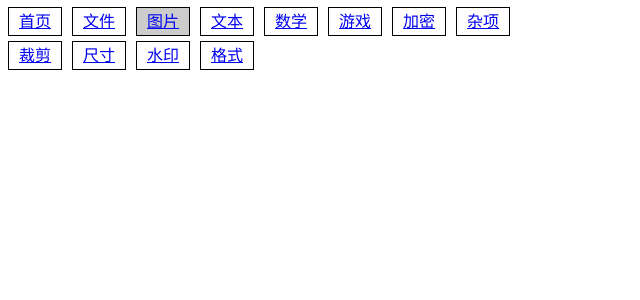
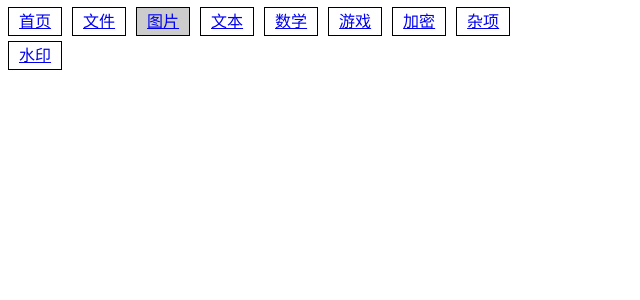
Before and after one commit to GZhonghui/WebTools, a Vue app: page /image in a window 1280 px wide. Shown: the top 300 px of the page, without its empty margins (0-640 px from the left). Built offline with nearby package versions, Linux system fonts and the light colour scheme.

Commit message:
隐藏不用的界面

```diff
--- a/src/views/Image.vue
+++ b/src/views/Image.vue
@@ -1,9 +1,11 @@
 <template>
   <div class="nav-container">
+    <!--
     <RouterLink class="router-link" to="/image/crop">裁剪</RouterLink>
     <RouterLink class="router-link" to="/image/resize">尺寸</RouterLink>
+    <RouterLink class="router-link" to="/image/format">格式</RouterLink>
+    -->
     <RouterLink class="router-link" to="/image/watermark">水印</RouterLink>
-    <RouterLink class="router-link" to="/image/format">格式</RouterLink>
   </div>
   <RouterView />
 </template>
--- a/src/views/router.js
+++ b/src/views/router.js
@@ -51,10 +51,10 @@ const routes = [
     path: '/image',
     component: Image,
     children: [
-      { path: 'crop', component: ImageCrop },
-      { path: 'resize', component: ImageResize },
+      // { path: 'crop', component: ImageCrop },
+      // { path: 'resize', component: ImageResize },
       { path: 'watermark', component: ImageWatermark },
-      { path: 'format', component: ImageFormat },
+      // { path: 'format', component: ImageFormat },
     ]
   },
   {
```
